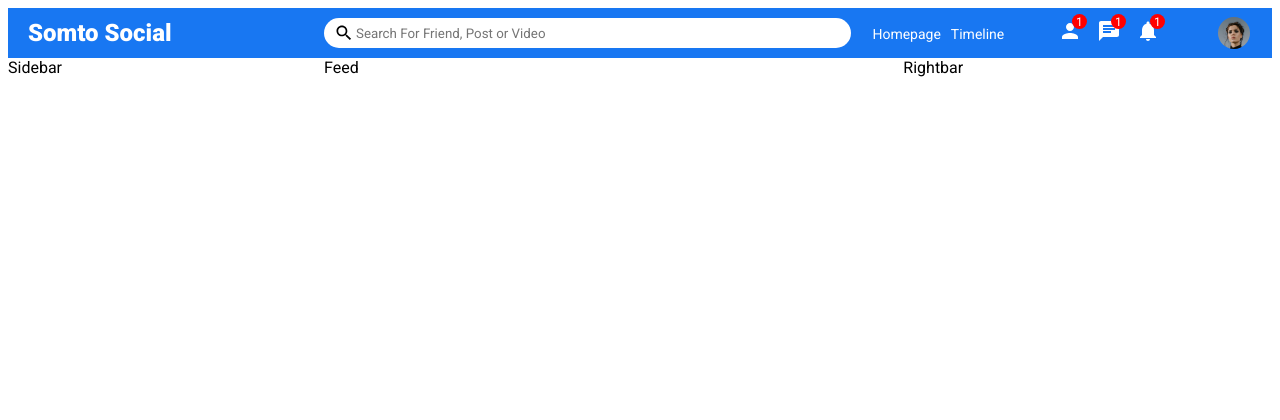
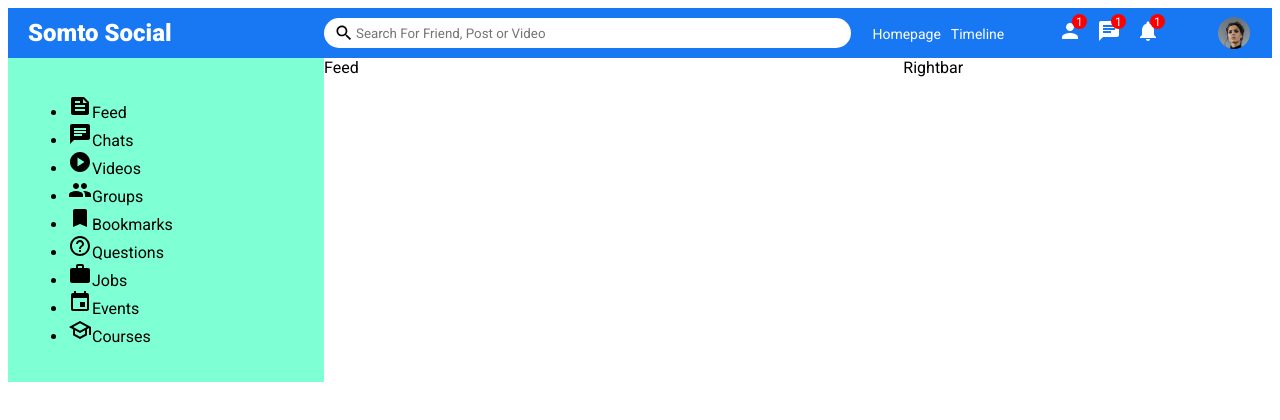
Before and after one commit to Chrstphr9/React-Social-App, a React (Vite) app: page / in a window 1280 px wide. Shown: the top 420 px of the page. Built offline with nearby package versions, Linux system fonts and the light colour scheme.

Commit message:
imported icons

```diff
--- a/src/components/Sidebar/Sidebar.css
+++ b/src/components/Sidebar/Sidebar.css
@@ -1,3 +1,9 @@
 .sidebar {
     flex: 3;
+    height: calc(100vh - 60px);
 }
+
+.sidebarWrapper {
+    padding: 20px;
+    background-color: aquamarine;
+}
--- a/src/components/Sidebar/Sidebar.jsx
+++ b/src/components/Sidebar/Sidebar.jsx
@@ -1,7 +1,53 @@
 import "./Sidebar.css"
+import FeedIcon from '@mui/icons-material/Feed';
+import ChatIcon from '@mui/icons-material/Chat';
+import PlayCircleIcon from '@mui/icons-material/PlayCircle';
+import { Bookmark, Event, People, SchoolOutlined, Work } from "@mui/icons-material";
+import HelpOutlineIcon from '@mui/icons-material/HelpOutline';
 
 export default function Sidebar() {
   return (
-    <div className="sidebar">Sidebar</div>
+    <div className="sidebar">
+      <div className="sidebarWrapper">
+        <ul className="sidebarList">
+          <li className="sidebarListItem">
+              <FeedIcon className="sidebarIcon"/>
+              <span className="sidebarListItemText">Feed</span>
+          </li>
+          <li className="sidebarListItem">
+              <ChatIcon className="sidebarIcon"/>
+              <span className="sidebarListItemText">Chats</span>
+          </li>
+          <li className="sidebarListItem">
+              <PlayCircleIcon className="sidebarIcon"/>
+              <span className="sidebarListItemText">Videos</span>
+          </li>
+          <li className="sidebarListItem">
+              <People className="sidebarIcon"/>
+              <span className="sidebarListItemText">Groups</span>
+          </li>
+          <li className="sidebarListItem">
+              <Bookmark className="sidebarIcon"/>
+              <span className="sidebarListItemText">Bookmarks</span>
+          </li>
+          <li className="sidebarListItem">
+              <HelpOutlineIcon className="sidebarIcon"/>
+              <span className="sidebarListItemText">Questions</span>
+          </li>
+          <li className="sidebarListItem">
+              <Work className="sidebarIcon"/>
+              <span className="sidebarListItemText">Jobs</span>
+          </li>
+          <li className="sidebarListItem">
+              <Event className="sidebarIcon"/>
+              <span className="sidebarListItemText">Events</span>
+          </li>
+          <li className="sidebarListItem">
+              <SchoolOutlined className="sidebarIcon"/>
+              <span className="sidebarListItemText">Courses</span>
+          </li>
+        </ul>
+      </div>
+    </div>
   )
 }
```
